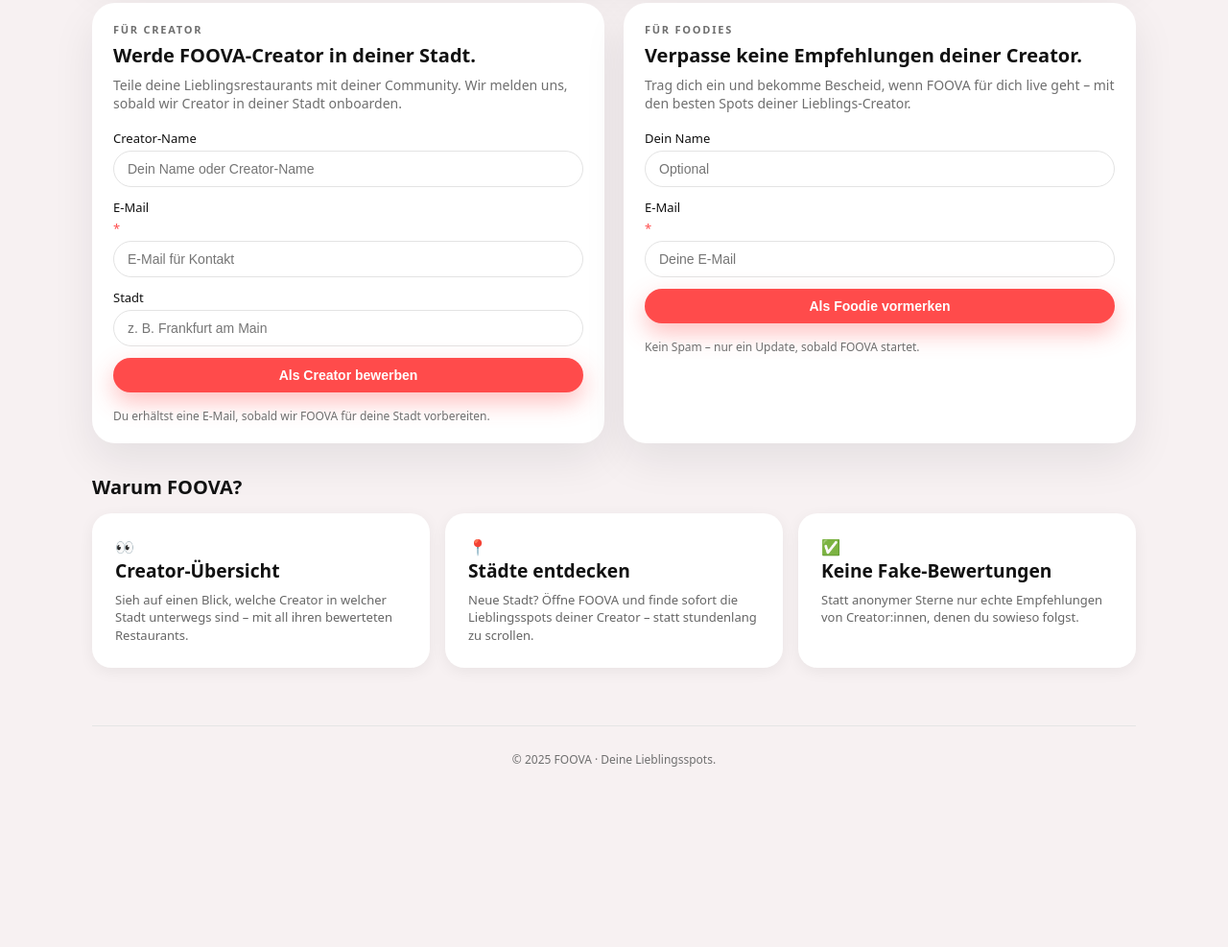
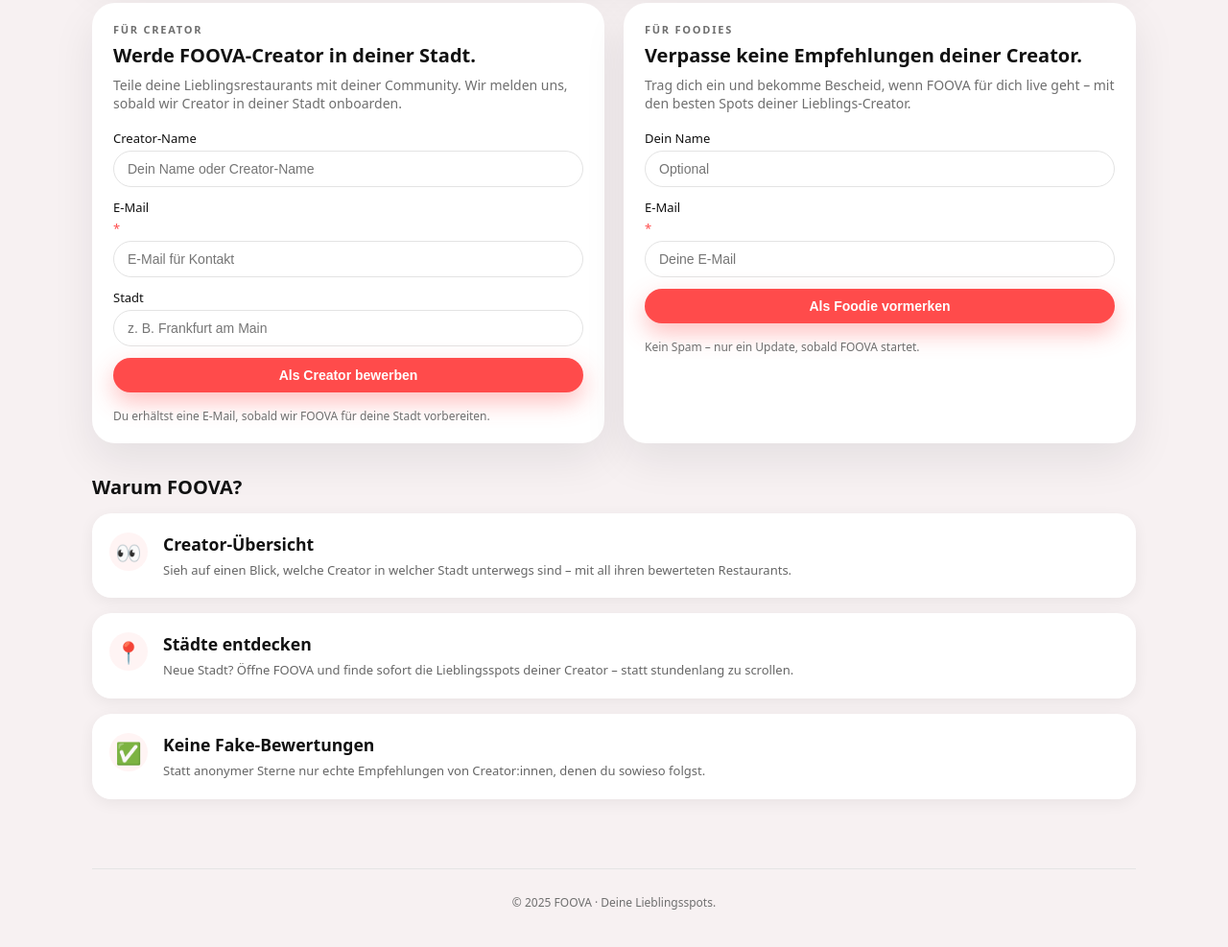
Before and after one commit to Foova-de/foova-landing, a plain HTML site: page index.html in a window 1280 px wide. Shown: the part 459-1446 px from the top of the page at 96% size. Before the commit the page ends 1311 px from the top, so only its background shows below. Drawn offline with Linux system fonts and the light colour scheme.

Commit message:
Update styles.css

```diff
--- a/styles.css
+++ b/styles.css
@@ -346,44 +346,107 @@ body {
     padding-bottom: 40px; /* sorgt für Luft ganz unten */
   }
 }
-/* --- Warum-FOOVA Cards: Mobile Finetuning --- */
+/* --- Warum-FOOVA Cards: iOS Style + Animation --- */
+
+.why {
+  padding-bottom: 32px;
+}
+
+.why-grid {
+  display: flex;
+  flex-direction: column;
+  gap: 16px;
+}
+
+/* Grundstil der Cards */
 
 .why-item {
+  display: flex;
+  align-items: flex-start;
+  gap: 16px;
   background: #ffffff;
-  padding: 24px;
+  padding: 20px 18px;
   border-radius: 20px;
   box-shadow: 0 4px 16px rgba(0,0,0,0.06);
-  margin-bottom: 20px;
-  transition: transform 0.15s ease, box-shadow 0.15s ease;
+  opacity: 0;
+  transform: translateY(18px);
+  animation: foovaFadeInUp 0.55s ease forwards;
 }
 
-.why-item h3 {
-  margin-top: 0;
-  margin-bottom: 8px;
-  font-size: 1.2rem;
+/* leichte Verzögerung je Card */
+
+.why-item:nth-child(1) {
+  animation-delay: 0.05s;
 }
 
-.why-item p {
+.why-item:nth-child(2) {
+  animation-delay: 0.15s;
+}
+
+.why-item:nth-child(3) {
+  animation-delay: 0.25s;
+}
+
+/* Icon links */
+
+.why-icon {
+  flex: 0 0 40px;
+  height: 40px;
+  border-radius: 999px;
+  background: rgba(255, 75, 75, 0.06); /* nutzt dein Rot als Tönung */
+  display: flex;
+  align-items: center;
+  justify-content: center;
+  font-size: 22px;
+}
+
+/* Textbereich */
+
+.why-content h3 {
+  margin: 0 0 6px 0;
+  font-size: 1.1rem;
+}
+
+.why-content p {
   margin: 0;
   line-height: 1.45;
-  color: #666;
+  color: #666666;
 }
 
-/* Hover-Effekt (wird nur Desktop aktiv, Mobile ignoriert automatisch) */
+/* Hover nur Desktop */
+
 @media (hover: hover) {
+  .why-item {
+    transition: transform 0.15s ease, box-shadow 0.15s ease;
+  }
+
   .why-item:hover {
-    transform: translateY(-4px);
-    box-shadow: 0 6px 20px rgba(0,0,0,0.1);
+    transform: translateY( -4px );
+    box-shadow: 0 8px 22px rgba(0,0,0,0.12);
   }
 }
 
-/* Abstand vor Footer */
+/* Abstand vor Footer auf Mobile */
+
 @media (max-width: 768px) {
   .why {
-    margin-bottom: 48px;
+    margin-bottom: 40px;
   }
 
   footer {
     padding-bottom: 40px;
   }
 }
+
+/* Fade-in Animation */
+
+@keyframes foovaFadeInUp {
+  from {
+    opacity: 0;
+    transform: translateY(18px);
+  }
+  to {
+    opacity: 1;
+    transform: translateY(0);
+  }
+}
```
